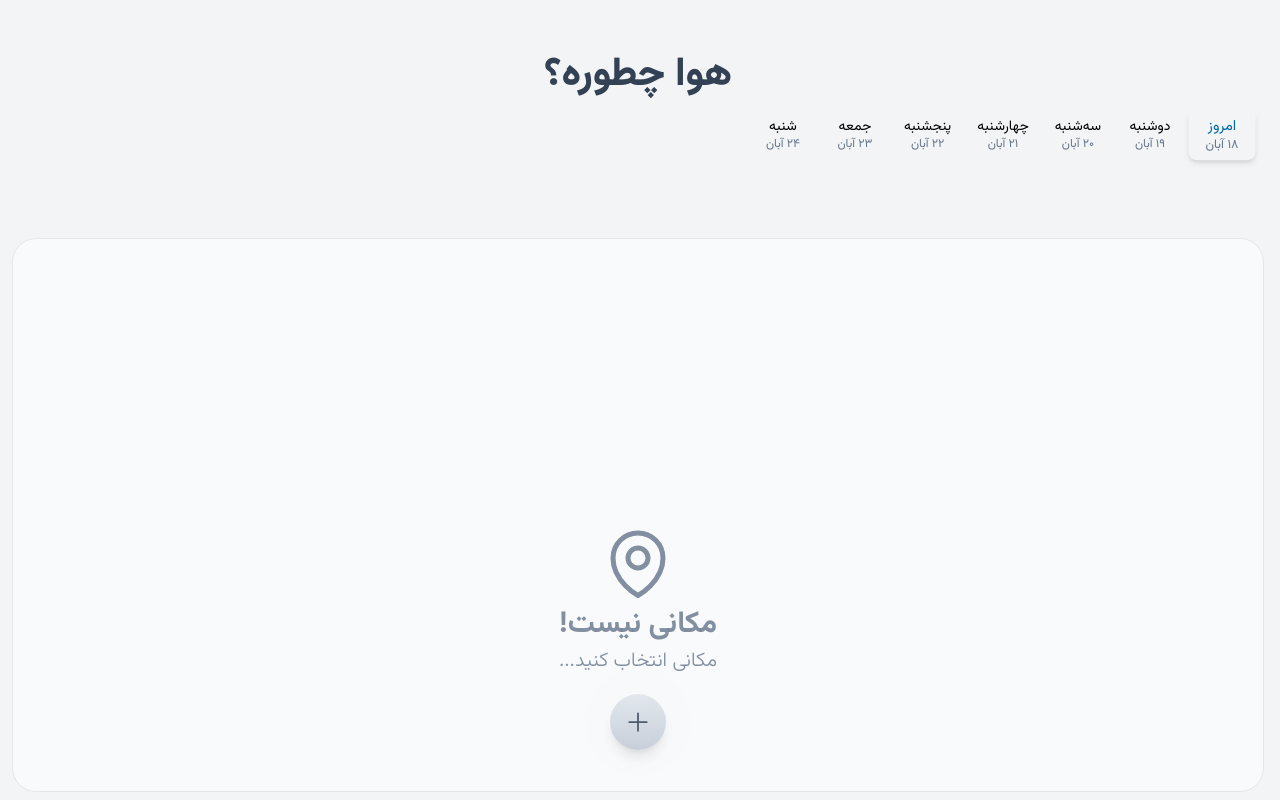
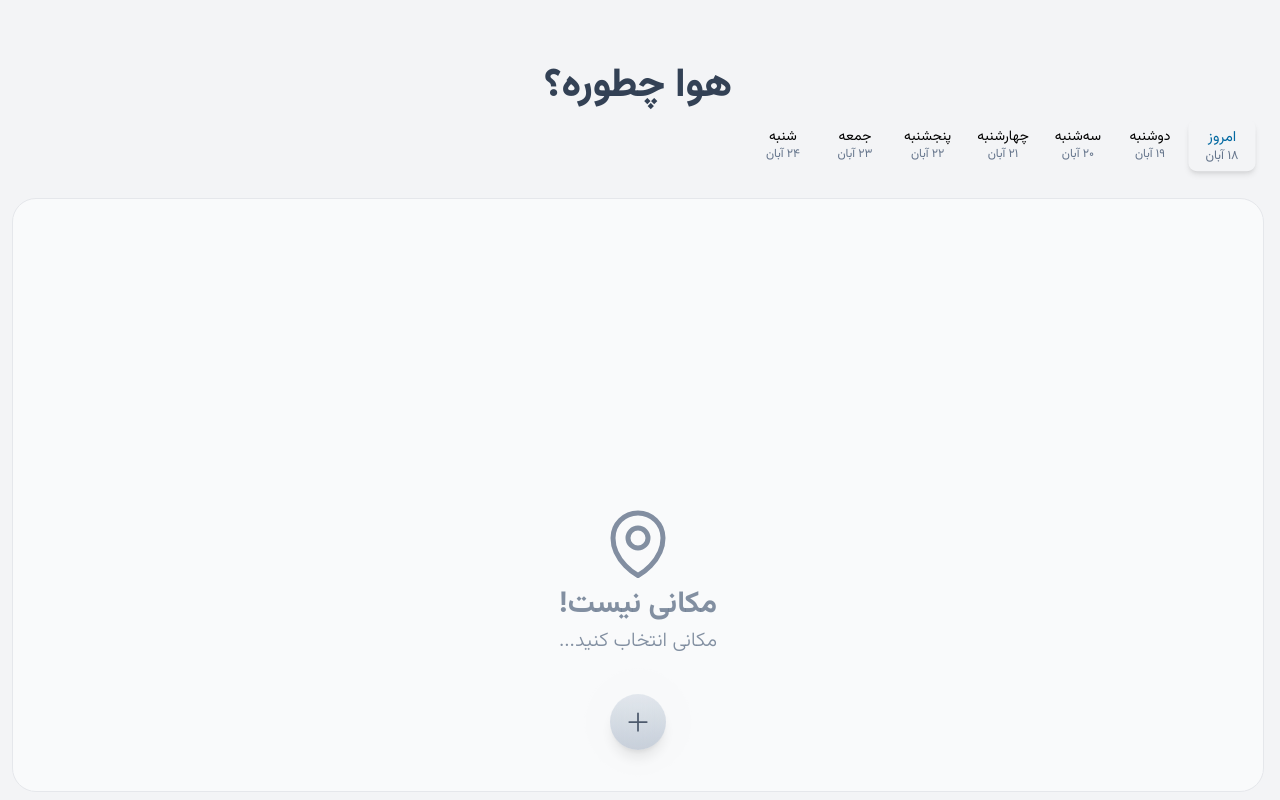
Before and after one commit to AmirMahdyJebreily/Weather-forecast-application, a Vue app: page / in a window 1280 px wide. Built offline with nearby package versions, Linux system fonts and the light colour scheme.

Commit message:
fix: adjust scroll shrink heights and update header padding for improved layout

```diff
--- a/src/views/home-view.vue
+++ b/src/views/home-view.vue
@@ -14,8 +14,8 @@ const store = useWeatherStore()
 const el = useTemplateRef('scroller')
 
 enum HomePageScrollShrinks {
-  MAX_HEIGHT = 230,
-  MIN_HEIGHT = 70,
+  MAX_HEIGHT = 190,
+  MIN_HEIGHT = 60,
   MAX_SCROLL = (MAX_HEIGHT + MIN_HEIGHT) / 4,
 }
 
@@ -112,7 +112,7 @@ watch(expandedCityId, async (id) => {
 
 <template>
   <header
-    class="w-dvw transition-[height] py-5 ease-out container flex-col flex gap-2 scrollbar-mobile items-center justify-center"
+    class="w-dvw transition-[height] pt-8 ease-out container flex-col flex gap-2 scrollbar-mobile items-center justify-end"
     :style="{ ...headerStyle, willChange: 'scroll-position' }"
   >
     <div
```
